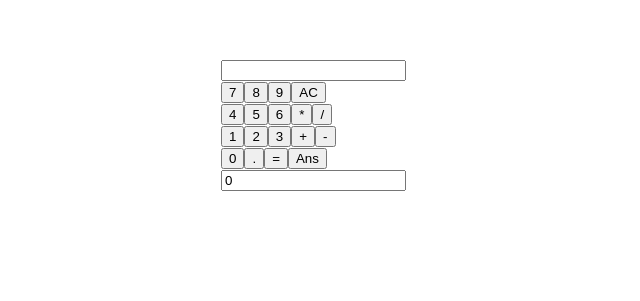
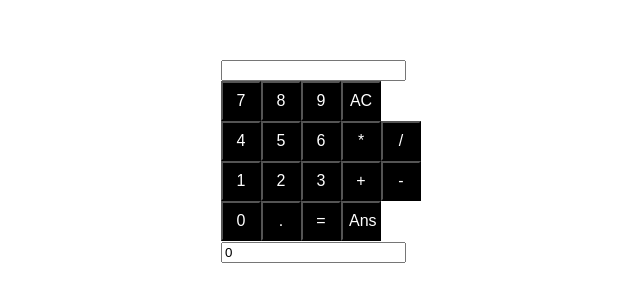
Before and after one commit to jukromer/Calculator, a React (Create React App) app: page / in a window 1280 px wide. Shown: the part 141-442 px from the top of the page, without its empty margins (219-859 px from the left). Built offline with nearby package versions, Linux system fonts and the light colour scheme.

Commit message:
calculator works now

```diff
--- a/src/App.css
+++ b/src/App.css
@@ -3,6 +3,16 @@
   justify-content: center;
   align-items: center;
 }
+
+.button {
+  background-color: black;
+  color: white;
+  height: 40px;
+  width: 40px;
+  font-size: 16px;
+}
+
+
 
 .Calculator {
   width: 400px;
--- a/src/App.js
+++ b/src/App.js
@@ -35,126 +35,71 @@ class App extends React.Component {
   }
 
   handleEquals = value => () => {
-    let first = [];
-    let second = [];
+    const { input } = this.state; // const input = this.state.input
+    var result = 0;
+    var operators = [];
+    var indices = [];
 
-    const { input } = this.state; // const input = this.state.input
-    if (input[0] === "+") {
-      const ints = input.split("+").map(s => parseInt(s));
-      const ints2 = parseInt(this.state.output)
-      if (this.state.output === ""){
-        this.setState({
-          output: 0 + ints[1],
-          input: ""
-        })
-      }else {
-        this.setState({
-          output: ints[1] + ints2,
-          input: ""
-        })
+    for (let i = 0; i < input.length; i++) {
+      if (input[i] === "+" || input[i] === "-" ||input[i] === "*" || input[i] === "/"){
+        indices.push(i)
+        operators.push(input[i])
       }
-    }else if (input[0] === "-") {
-      const ints = input.split("-").map(s => parseInt(s));
-      const ints2 = parseInt(this.state.output)
-      if (this.state.output === ""){
-        this.setState({
-          output: 0 - ints[1],
-          input: ""
-        })
-      }else {
-        this.setState({
-          output: ints2 - ints[1],
-          input: ""
-        })
+    }
+    let replaced = input.split('')
+    for (let i = 0; i < indices.length; i++) {
+      replaced[indices[i]] = 'SPACER'
+    }
+    replaced = replaced.join('')
+    console.log(replaced)
+    const numbers = replaced.split('SPACER')
+    console.log(numbers)
+
+    result = parseFloat(numbers[0])
+    for (var op = 0; op < operators.length; op++) {
+      if (operators[op] === "+") {
+        result += parseFloat(numbers[op+1])
+      }else if (operators[op] === "-") {
+        result -= parseFloat(numbers[op+1])
+      }else if (operators[op] === "*") {
+        result *= parseFloat(numbers[op+1])
+      }else if (operators[op] === "/") {
+        result /= parseFloat(numbers[op+1])
       }
-    }else if (input[0] === "*") {
-      const ints = input.split("*").map(s => parseInt(s));
-      const ints2 = parseInt(this.state.output)
-      if (this.state.output === ""){
-        this.setState({
-          output: 0 * ints[1],
-          input: ""
-        })
-      }else {
-        this.setState({
-          output: ints2 * ints[1],
-          input: ""
-        })
-      }
-    }else if (input[0] === "/") {
-      const ints = input.split("/").map(s => parseInt(s));
-      const ints2 = parseInt(this.state.output)
-      if (this.state.output === ""){
-        this.setState({
-          output: 0 / ints[1],
-          input: ""
-        })
-      }else {
-        this.setState({
-          output: ints2 / ints[1],
-          input: ""
-        })
-      }
-    }else if (input.includes("-")) {
-      const ints = input.split("-").map(s => parseInt(s))
-      this.setState({
-        output: ints[0] - ints[1],
-        input: ""
-      });
-    } else if (input.includes("+")){
-      const ints = input.split("+").map(s => parseInt(s))
-      this.setState({
-        output: ints[0]+ints[1],
-        input: ""
-      });
-    } else if (input.includes("/")){
-      const ints = input.split("/").map(s => parseInt(s))
-      this.setState({
-        output: ints[0]/ints[1],
-        input: ""
-      });
-    } else if (input.includes("*")){
-      const ints = input.split("*").map(s => parseInt(s))
 
-      this.setState({
-        output: ints[0]*ints[1],
-        input: ""
-      });
-    } else {
-      this.setState({
-        output: input,
-        input: ""
-      });
+    this.setState({
+      output: result,
+      input: ""
+    })
     }
   }
-
   render() {
     return (
       <div className="App">
         <div className="Calculator">
           <input onChange={this.handleInput('input')} value={this.state.input} type="text"></input>
           <br/>
-          <button onClick={this.handleButton("7")}>7</button>
-          <button onClick={this.handleButton("8")}>8</button>
-          <button onClick={this.handleButton("9")}>9</button>
-          <button onClick={this.handleAC}>AC</button>
+          <button className="button" onClick={this.handleButton("7")}>7</button>
+          <button className="button" onClick={this.handleButton("8")}>8</button>
+          <button className="button" onClick={this.handleButton("9")}>9</button>
+          <button className="button" onClick={this.handleAC}>AC</button>
           <br/>
-          <button onClick={this.handleButton("4")}>4</button>
-          <button onClick={this.handleButton("5")}>5</button>
-          <button onClick={this.handleButton("6")}>6</button>
-          <button onClick={this.handleButton("*")}>*</button>
-          <button onClick={this.handleButton("/")}>/</button>
+          <button className="button" onClick={this.handleButton("4")}>4</button>
+          <button className="button" onClick={this.handleButton("5")}>5</button>
+          <button className="button" onClick={this.handleButton("6")}>6</button>
+          <button className="button" onClick={this.handleButton("*")}>*</button>
+          <button className="button" onClick={this.handleButton("/")}>/</button>
           <br/>
-          <button onClick={this.handleButton("1")}>1</button>
-          <button onClick={this.handleButton("2")}>2</button>
-          <button onClick={this.handleButton("3")}>3</button>
-          <button onClick={this.handleButton("+")}>+</button>
-          <button onClick={this.handleButton("-")}>-</button>
+          <button className="button" onClick={this.handleButton("1")}>1</button>
+          <button className="button" onClick={this.handleButton("2")}>2</button>
+          <button className="button" onClick={this.handleButton("3")}>3</button>
+          <button className="button" onClick={this.handleButton("+")}>+</button>
+          <button className="button" onClick={this.handleButton("-")}>-</button>
           <br/>
-          <button onClick={this.handleButton("0")}>0</button>
-          <button onClick={this.handleButton(".")}>.</button>
-          <button onClick={this.handleEquals("huh")}>=</button>
-          <button onClick={this.handleAns}>Ans</button>
+          <button className="button" onClick={this.handleButton("0")}>0</button>
+          <button className="button" onClick={this.handleButton(".")}>.</button>
+          <button className="button" onClick={this.handleEquals("huh")}>=</button>
+          <button className="button" onClick={this.handleAns}>Ans</button>
 
           <br/>
           <input onChange={this.handleInput('output')} value={this.state.output} type="text"></input>
```
